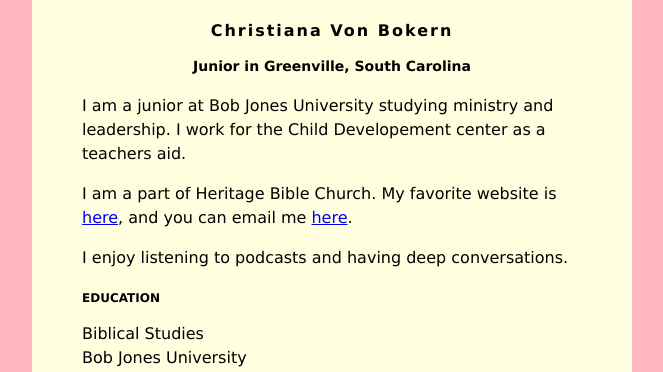
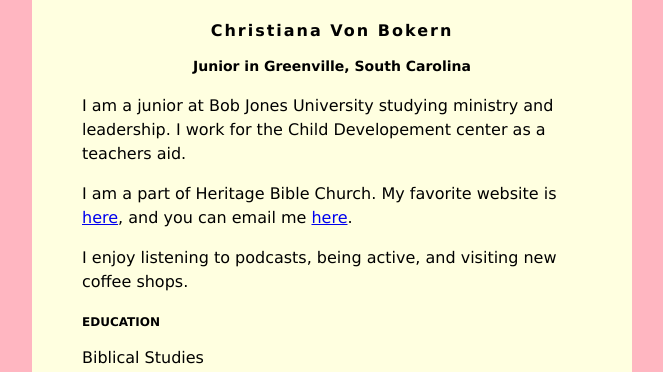
Before and after one commit to Cvonb293/Cvonb293.github.io, a plain HTML site: page index.html in a window 1280 px wide. Shown: the top 372 px of the page, without its empty margins (308-971 px from the left). Drawn offline with Linux system fonts and the light colour scheme.

Commit message:
Update index.html

```diff
--- a/index.html
+++ b/index.html
@@ -40,7 +40,7 @@ h3 {
             <a href="mailto:cvonb293@students.bju.edu">here</a>.
          </p>
          <p>
-            I enjoy listening to podcasts and having deep conversations.
+            I enjoy listening to podcasts, being active, and visiting new coffee shops.
          </p>
         <h3>EDUCATION</h3>
         Biblical Studies<br />
```
